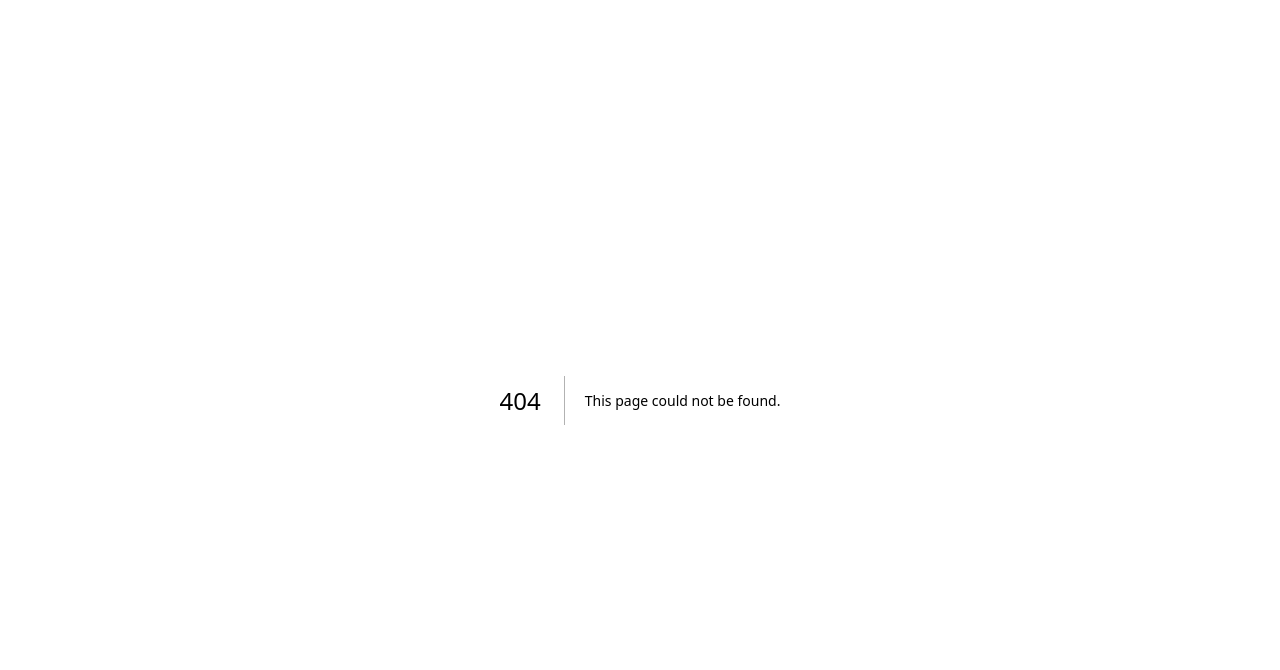
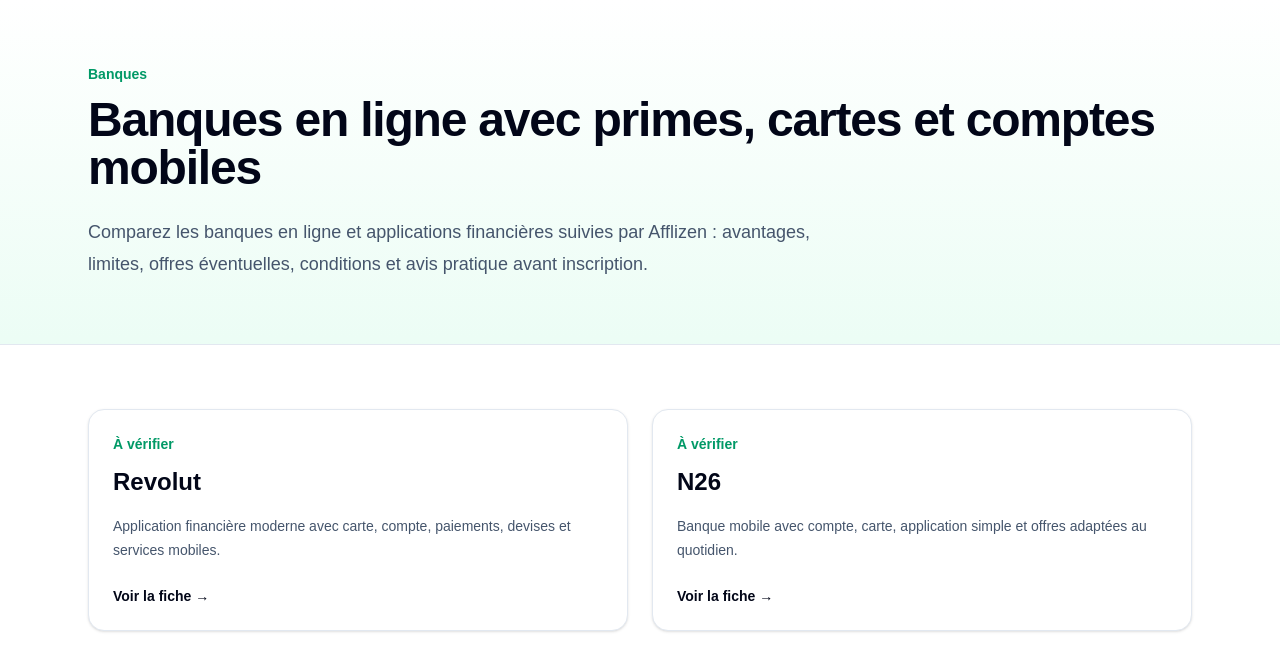
Before and after one commit to sebastienfoulon22-commits/afflizen, a Next.js app: page /banques-en-ligne in a window 1280 px wide. Before the commit this address had no page. Shown: the top 670 px of the page. Built offline with nearby package versions, Linux system fonts and the light colour scheme.

Commit message:
Ajout page banques en ligne

```diff
--- /dev/null
+++ b/app/banques-en-ligne/page.tsx
@@ -0,0 +1,64 @@
+const platforms = [
+  {
+    name: "Revolut",
+    slug: "/banques/revolut",
+    description:
+      "Application financière moderne avec carte, compte, paiements, devises et services mobiles.",
+    bonus: "À vérifier",
+  },
+  {
+    name: "N26",
+    slug: "/banques/n26",
+    description:
+      "Banque mobile avec compte, carte, application simple et offres adaptées au quotidien.",
+    bonus: "À vérifier",
+  },
+];
+
+export default function BanquesPage() {
+  return (
+    <main className="min-h-screen bg-white text-slate-950">
+      <section className="border-b border-slate-200 bg-gradient-to-b from-white to-emerald-50">
+        <div className="mx-auto max-w-6xl px-6 py-16">
+          <p className="text-sm font-semibold text-emerald-600">Banques</p>
+
+          <h1 className="mt-3 text-4xl font-bold tracking-tight md:text-5xl">
+            Banques en ligne avec primes, cartes et comptes mobiles
+          </h1>
+
+          <p className="mt-6 max-w-3xl text-lg leading-8 text-slate-600">
+            Comparez les banques en ligne et applications financières suivies
+            par Afflizen : avantages, limites, offres éventuelles, conditions et
+            avis pratique avant inscription.
+          </p>
+        </div>
+      </section>
+
+      <section className="mx-auto max-w-6xl px-6 py-16">
+        <div className="grid gap-6 md:grid-cols-2">
+          {platforms.map((platform) => (
+            <a
+              key={platform.name}
+              href={platform.slug}
+              className="rounded-2xl border border-slate-200 bg-white p-6 shadow-sm transition hover:-translate-y-1 hover:border-emerald-300 hover:shadow-md"
+            >
+              <p className="text-sm font-semibold text-emerald-600">
+                {platform.bonus}
+              </p>
+
+              <h2 className="mt-3 text-2xl font-bold">{platform.name}</h2>
+
+              <p className="mt-4 text-sm leading-6 text-slate-600">
+                {platform.description}
+              </p>
+
+              <p className="mt-6 text-sm font-semibold text-slate-950">
+                Voir la fiche →
+              </p>
+            </a>
+          ))}
+        </div>
+      </section>
+    </main>
+  );
+}
```
